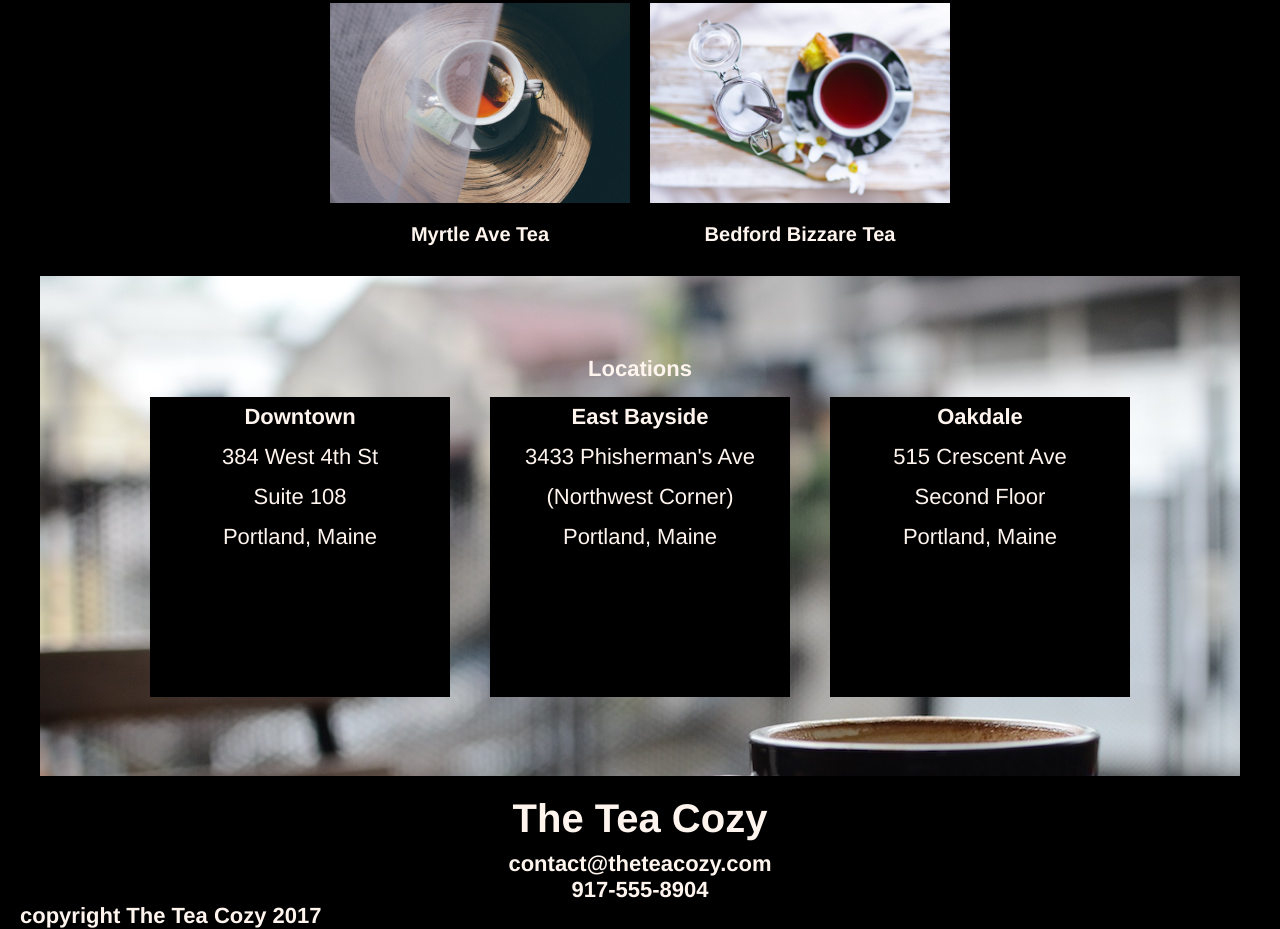
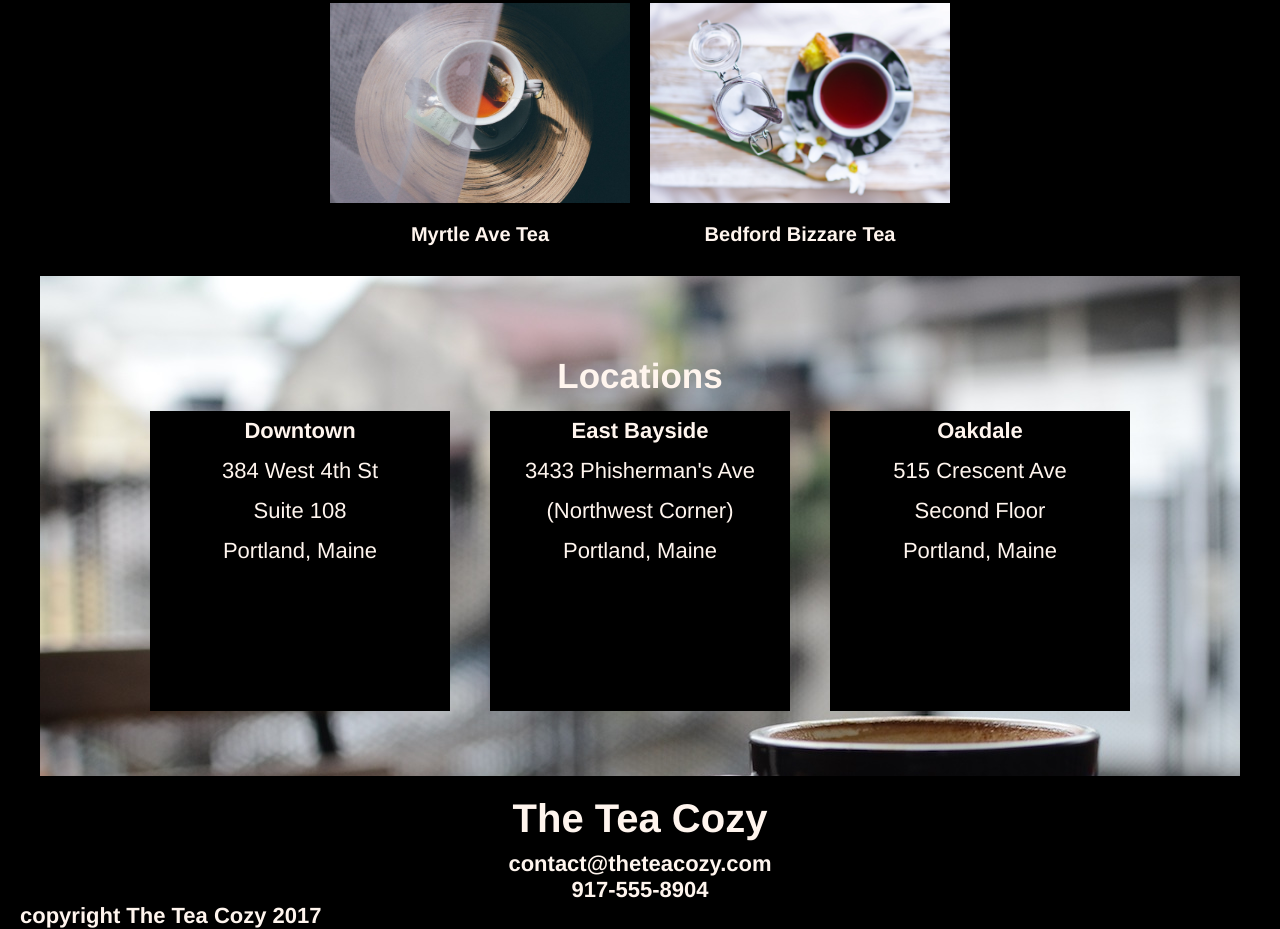
Before and after one commit to Savvy-Wulf/Off-Plat-Tea-Cozy, a plain HTML site: page index.html in a window 1280 px wide. Shown: the part 1213-2142 px from the top of the page. Drawn offline with Linux system fonts and the light colour scheme.

Commit message:
changed font size for l-title

```diff
--- a/sources/css/styles.css
+++ b/sources/css/styles.css
@@ -120,10 +120,11 @@ main {
     margin-right: auto;
 }
 
-#l-title {
+#l-title h2 {
     margin-top: 80px;
     margin-bottom: 15px;
     text-align: center;
+    font-size: 35px;
 }
 
 #container {
```
